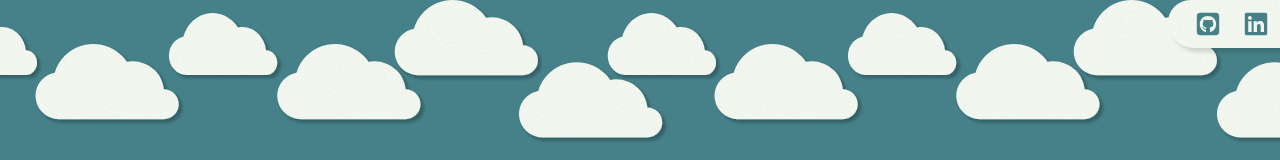
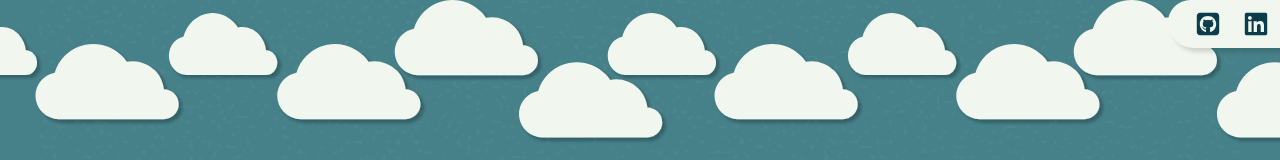
Before and after one commit to JoelleHili/portfolio_v2_timelapse_sky, a SvelteKit app: page / in a window 1280 px wide. Shown: the top 160 px of the page. Built offline with nearby package versions, Linux system fonts and the light colour scheme; a web font is replaced by a local one.

Commit message:
fix: Noise and Color Adjustments

```diff
--- a/src/components/SunNavigation/sunNavigation.svelte
+++ b/src/components/SunNavigation/sunNavigation.svelte
@@ -65,7 +65,7 @@
 		font-family: 'Fascinate', system-ui;
 		font-weight: 400;
 		font-style: normal;
-		color: var(--link-text-color);
+		color: var(--accent-color);
 		font-size: clamp(32px, 6vw, 56px);
 
 		margin: 0px;
@@ -81,7 +81,7 @@
 		border-radius: 4px;
 		bottom: 0;
 		left: 0;
-		background-color: #0b3c49;
+		background-color: var(--accent-color);
 		transform-origin: bottom right;
 		transition: transform 0.25s ease-out;
 	}
--- a/src/components/SunNavigation/toggleMenuIcon.svelte
+++ b/src/components/SunNavigation/toggleMenuIcon.svelte
@@ -36,6 +36,7 @@
 		pointer-events: none;
 		height: calc(var(--menu-size)/3);
 		width: calc(var(--menu-size)/3);
+		fill: var(--accent-color);
 	}
 
 	.menu-icon__open {
--- a/src/routes/+layout.svelte
+++ b/src/routes/+layout.svelte
@@ -92,12 +92,52 @@
 	}
 
 	.noise {
-		mix-blend-mode: darken;
+		mix-blend-mode: screen;
+		filter: invert(1);
 		position: fixed;
-		width: 200%;
-		height: 200%;
+		width: 100%;
+		height: 100%;
 		pointer-events: none;
 		z-index: 9999;
+		animation: noiseAnim 0.5s infinite;
+		transform: scale(150%);
+		opacity: 0.5;
+	}
+
+	@keyframes noiseAnim {
+		0% {
+			transform: rotateY(200deg);
+		}
+		19% {
+			transform: rotateY(0deg);
+		}
+		20% {
+			transform: rotateX(180deg);
+		}
+		39% {
+			transform: rotateY(0deg);
+		}
+		40% {
+			transform: rotateY(220deg);
+		}
+		59% {
+			transform: rotateY(0deg);
+		}
+		60% {
+			transform: rotateX(160deg);
+		}
+		79% {
+			transform: rotateY(0deg);
+		}
+		80% {
+			transform: rotateY(240deg);
+		}
+		99% {
+			transform: rotateY(0deg);
+		}
+		100% {
+			transform: rotateX(140deg);
+		}
 	}
 
 	.content {
--- a/static/styles/_variables.css
+++ b/static/styles/_variables.css
@@ -5,7 +5,7 @@
 	--menu-size-hovering: calc(var(--menu-size) + 20px);
 }
 [data-theme="Morning"] {
-	--accent-color: #468189;
+	--accent-color: #0b3c49;
 	--background-top: #468189;
 	--background-bottom: #cf5c36;
 	--cloud-visibily: block;
```
Also changed, not shown: static/noise.svg.
